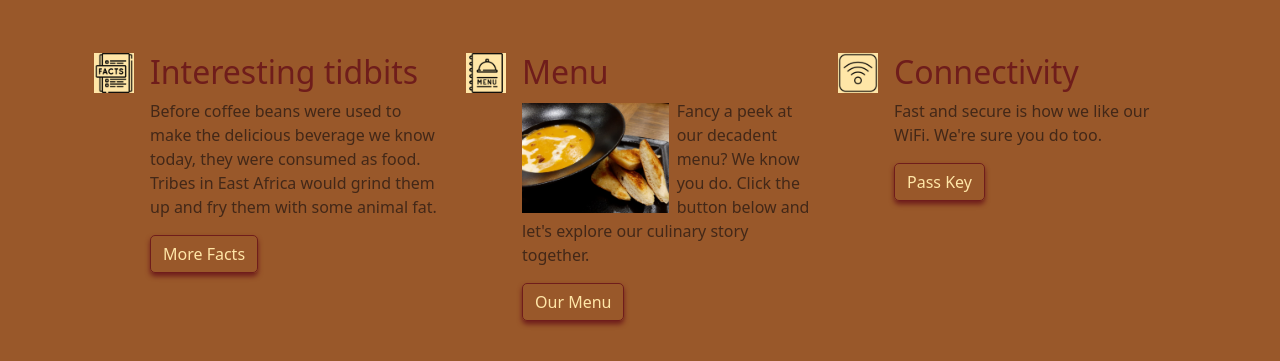
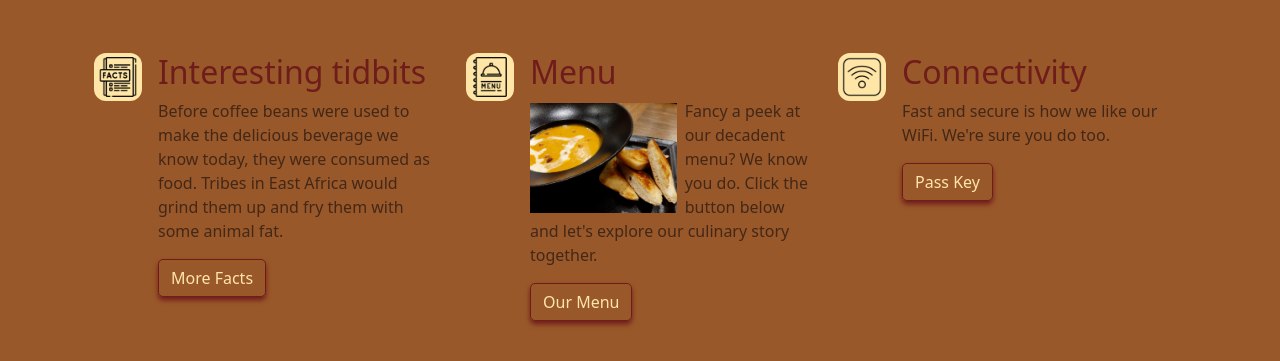
Before and after one commit to b-tess/bootstrap-tryouts, a plain HTML site: page index.html in a window 1280 px wide. Shown: the part 736-1097 px from the top of the page. Drawn offline with nearby package versions, Linux system fonts and the light colour scheme.

Commit message:
Hanging icons styling changed

```diff
--- a/index.html
+++ b/index.html
@@ -109,7 +109,7 @@
             <div class="row g-4 py-5 row-cols-1 row-cols-lg-3">
                 <div class="col d-flex align-items-start">
                     <div
-                        class="icon-square text-body-emphasis bg-body-secondary d-inline-flex align-items-center justify-content-center fs-4 flex-shrink-0 me-3"
+                        class="icon-square text-body-emphasis d-inline-flex align-items-center justify-content-center fs-4 flex-shrink-0 me-3"
                     >
                         <img
                             src="./images/facts.png"
@@ -137,7 +137,7 @@
                 </div>
                 <div class="col d-flex align-items-start">
                     <div
-                        class="icon-square text-body-emphasis bg-body-secondary d-inline-flex align-items-center justify-content-center fs-4 flex-shrink-0 me-3"
+                        class="icon-square text-body-emphasis d-inline-flex align-items-center justify-content-center fs-4 flex-shrink-0 me-3"
                     >
                         <img
                             src="./images/menu.png"
@@ -170,7 +170,7 @@
                 </div>
                 <div class="col d-flex align-items-start">
                     <div
-                        class="icon-square text-body-emphasis bg-body-secondary d-inline-flex align-items-center justify-content-center fs-4 flex-shrink-0 me-3"
+                        class="icon-square text-body-emphasis d-inline-flex align-items-center justify-content-center fs-4 flex-shrink-0 me-3"
                     >
                         <img
                             src="./images/wifi-connection.png"
--- a/style.css
+++ b/style.css
@@ -45,6 +45,13 @@ footer span {
     color: #6f1d1b;
 }
 
+.icon-square {
+    width: 3rem;
+    height: 3rem;
+    border-radius: 0.75rem;
+    background-color: rgb(255, 230, 167);
+}
+
 .btn {
     border: 1px solid #6f1d1b;
     border-radius: 5px;
```
